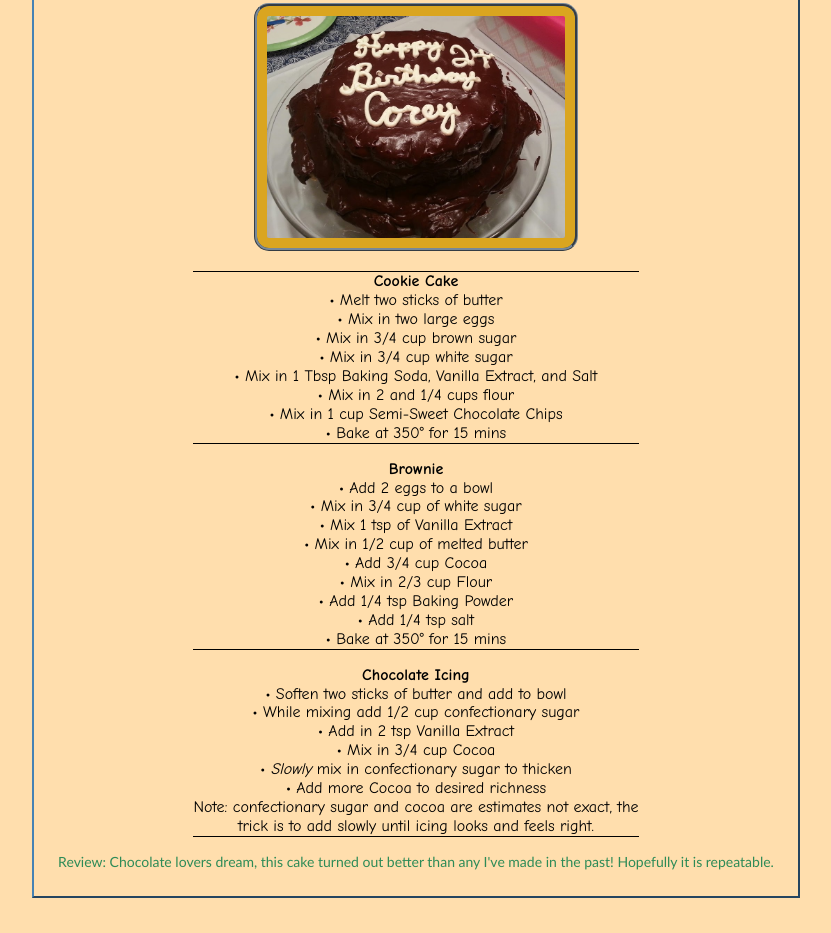
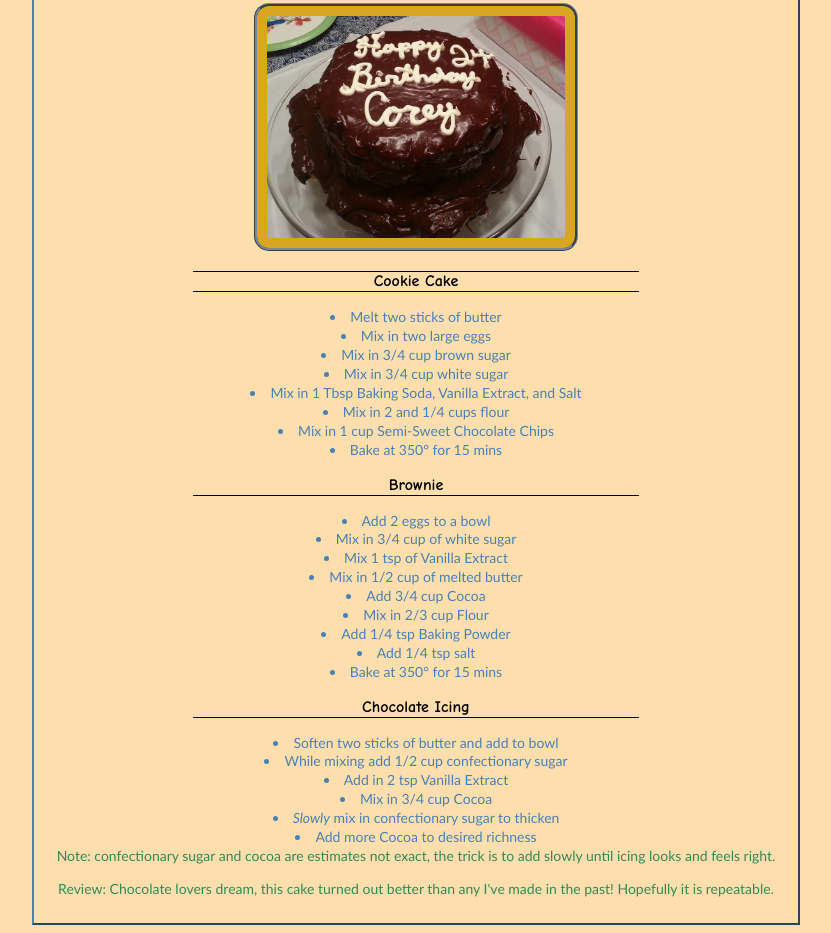
Before and after one commit to seanfrischmann/foodBlog, a plain HTML site: page blog/dessertBlog.html in a window 1280 px wide. Shown: the part 274-1207 px from the top of the page, without its empty margins (224-1055 px from the left). Before the commit the page ends 1180 px from the top, so only its background shows below. Drawn offline with Linux system fonts and the light colour scheme.

Commit message:
updated html for ingredient lists

```diff
--- a/blog/blog.css
+++ b/blog/blog.css
@@ -9,7 +9,7 @@ h2.date{
 	text-align: left;
 }
 li{
-	color: #4682B4;
+	Color: #4682B4;
 }
 p.ingredients{
 	Color: black;
--- a/blog/dessertBlog.html
+++ b/blog/dessertBlog.html
@@ -19,33 +19,33 @@
 		<h4>Preparer: Sean</h4>
 		<img  class="dessert7-2-13" src="images/cookieBrownieCake.jpg">
 		<p class="ingredients"><strong>Cookie Cake</strong><br>
-			&#8226; Melt two sticks of butter<br>
-			&#8226; Mix in two large eggs<br>
-			&#8226; Mix in 3/4 cup brown sugar<br>
-			&#8226; Mix in 3/4 cup white sugar<br>
-			&#8226; Mix in 1 Tbsp Baking Soda, Vanilla Extract, and Salt<br>
-			&#8226; Mix in 2 and 1/4 cups flour<br>
-			&#8226; Mix in 1 cup Semi-Sweet Chocolate Chips<br>
-			&#8226; Bake at 350&#176; for 15 mins<br>
+			<li> Melt two sticks of butter</li>
+			<li> Mix in two large eggs</li>
+			<li> Mix in 3/4 cup brown sugar</li>
+			<li> Mix in 3/4 cup white sugar</li>
+			<li> Mix in 1 Tbsp Baking Soda, Vanilla Extract, and Salt</li>
+			<li> Mix in 2 and 1/4 cups flour</li>
+			<li> Mix in 1 cup Semi-Sweet Chocolate Chips</li>
+			<li> Bake at 350&#176; for 15 mins</li>
 		</p>
 		<p class="multipleIngredients"><strong>Brownie</strong><br>
-			&#8226; Add 2 eggs to a bowl<br>
-			&#8226; Mix in 3/4 cup of white sugar<br>
-			&#8226; Mix 1 tsp of Vanilla Extract<br>
-			&#8226; Mix in 1/2 cup of melted butter<br>
-			&#8226; Add 3/4 cup Cocoa<br>
-			&#8226; Mix in 2/3 cup Flour<br>
-			&#8226; Add 1/4 tsp Baking Powder<br>
-			&#8226; Add 1/4 tsp salt<br>
-			&#8226; Bake at 350&#176; for 15 mins<br>
+			<li> Add 2 eggs to a bowl</li>
+			<li> Mix in 3/4 cup of white sugar</li>
+			<li> Mix 1 tsp of Vanilla Extract</li>
+			<li> Mix in 1/2 cup of melted butter</li>
+			<li> Add 3/4 cup Cocoa</li>
+			<li> Mix in 2/3 cup Flour</li>
+			<li> Add 1/4 tsp Baking Powder</li>
+			<li> Add 1/4 tsp salt</li>
+			<li> Bake at 350&#176; for 15 mins</li>
 		</p>
 		<p class="multipleIngredients"><strong>Chocolate Icing</strong><br>
-			&#8226; Soften two sticks of butter and add to bowl<br>
-			&#8226; While mixing add 1/2 cup confectionary sugar<br>
-			&#8226; Add in 2 tsp Vanilla Extract<br>
-			&#8226; Mix in 3/4 cup Cocoa<br>
-			&#8226; <em>Slowly</em> mix in confectionary sugar to thicken<br>
-			&#8226; Add more Cocoa to desired richness<br>
+			<li> Soften two sticks of butter and add to bowl</li>
+			<li> While mixing add 1/2 cup confectionary sugar</li>
+			<li> Add in 2 tsp Vanilla Extract</li>
+			<li> Mix in 3/4 cup Cocoa</li>
+			<li> <em>Slowly</em> mix in confectionary sugar to thicken</li>
+			<li> Add more Cocoa to desired richness</li>
 			Note: confectionary sugar and cocoa are estimates not exact, the
 			trick is to add slowly until icing looks and feels right.
 		</p>
```
Also changed, not shown: blog/dinnerblog.html (+5 -5 lines).
